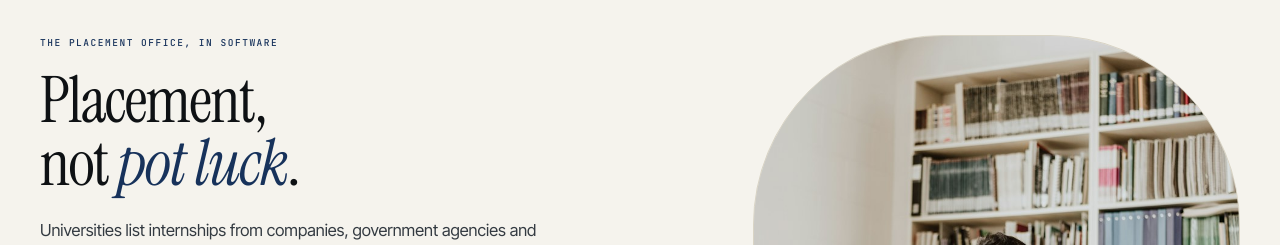
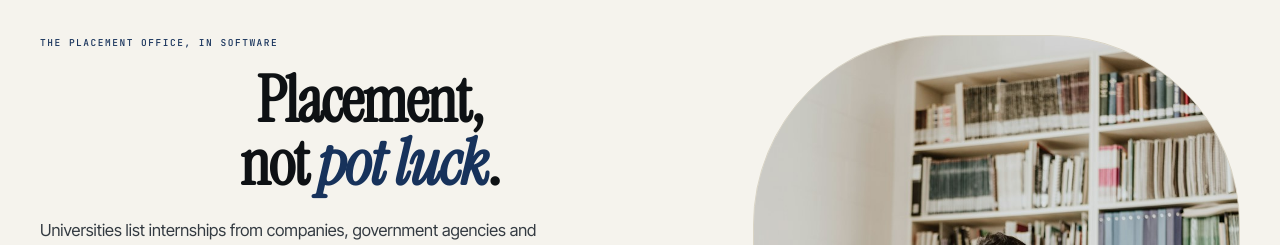
Before and after one commit to RWANGOGA/Ent, a Next.js app in the folder intern/: page / in a window 1280 px wide. Shown: the part 128-373 px from the top of the page. Built offline with nearby package versions, Linux system fonts and the light colour scheme; no server answers.

Commit message:
style: center and bold all headings system-wide via one global rule

```diff
--- a/intern/src/app/globals.css
+++ b/intern/src/app/globals.css
@@ -55,6 +55,10 @@ body{
   -webkit-font-smoothing:antialiased;overflow-x:hidden;
 }
 h1,h2,h3,h4,p,figure,blockquote,dl,dd{margin:0}
+/* Global heading pass: every heading, on every screen, is centered and bold.
+   !important wins over the per-component font-weight:400 serif treatments
+   (.hero h1, .sec-h h2, .phead h1, .dpane-h h2, .foot h5, .auth-l h1, …). */
+h1,h2,h3,h4,h5,h6{text-align:center;font-weight:700 !important}
 a{color:inherit;text-decoration:none}
 button{font:inherit;color:inherit;background:none;border:0;cursor:pointer}
 ul,ol{margin:0;padding:0;list-style:none}
```
